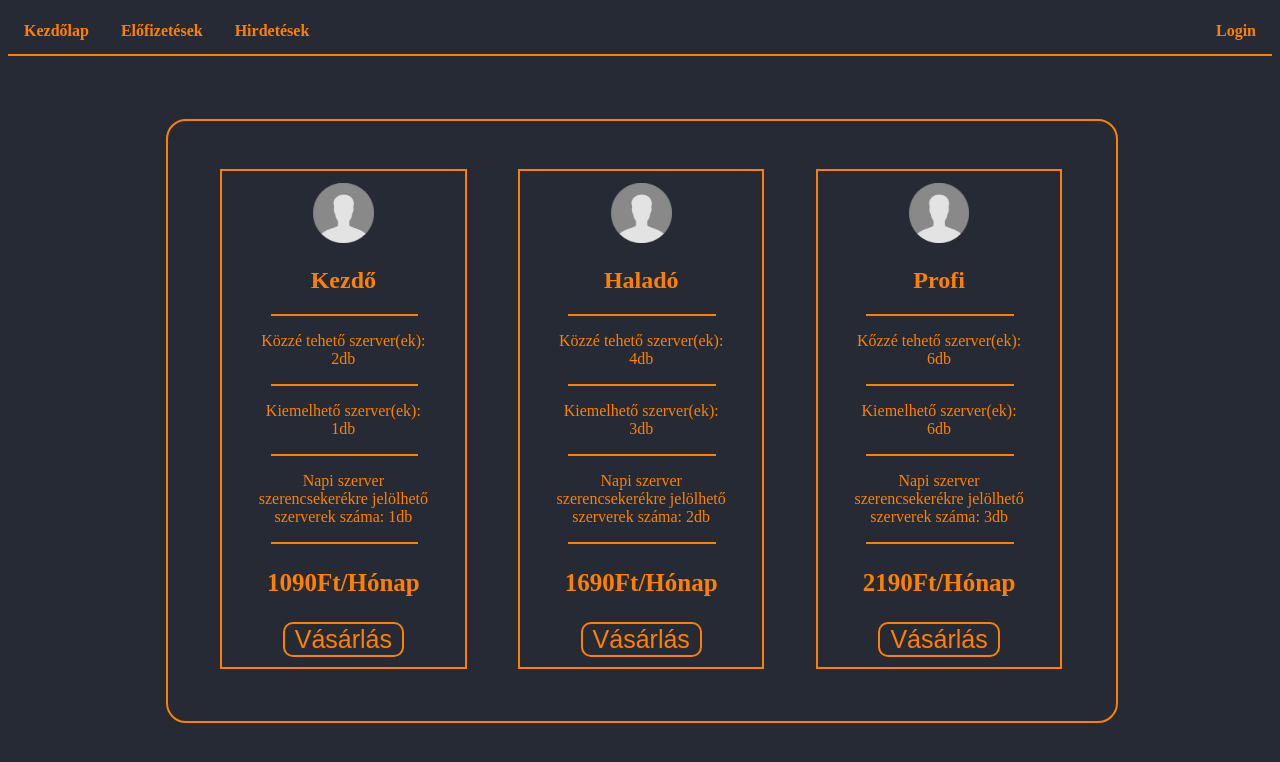
After one commit to Benceplays/Project-B, a PHP site: page /elofizetes/elofizetesek.html in a window 1280 px wide. The commit adds this page. Shown: the top 762 px of the page. Run offline with PHP 8.4, Linux system fonts and the light colour scheme.

Commit message:
par cucc

```diff
--- /dev/null
+++ b/elofizetes/elofizetesek.css
@@ -0,0 +1,111 @@
+body {
+    background-color: rgb(38, 42, 53);
+}
+
+.orange-text{
+    color: #ff8000;
+}
+.ul {
+    list-style-type: none;
+    margin: 0;
+    padding: 0;
+    overflow: hidden;
+    background-color:rgb(38, 42, 53);
+    border-bottom: #ff8000 2px solid;
+}
+
+.li {
+    float: left;
+}
+
+.li-a {
+    display: block;
+    color: #ff8000;
+    text-align: center;
+    padding: 14px 16px;
+    text-decoration: none;
+    font-weight: bold;
+}
+
+.li-a:hover {
+    background-color: #ff8000;
+    color: rgb(38, 42, 53);
+}
+
+::-webkit-scrollbar {
+    width: 9px;
+    }
+
+    ::-webkit-scrollbar-track {
+    background:  #141414;
+
+    }
+
+    ::-webkit-scrollbar-thumb {
+    background:  #ff8000;
+    border-radius: 5px;
+    }
+
+    ::-webkit-scrollbar-thumb:hover {
+    background:  #ff8000;
+    }
+.elofizetesekmain{
+    width: 75%;
+    height: 600px;
+    margin-left: 12.5%;
+    border: 2px solid #ff8000;
+    border-radius: 20px;
+    margin-top: 5%;
+}
+.kezdo{
+    width: 26%;
+    height: 500px;
+    margin-left: 5.5%;
+    margin-top: 5%;
+    border: 2px solid #ff8000;
+}
+.halado{
+        width: 26%;
+        height: 500px;
+        margin-left: 5%;
+        margin-top: 5%;
+        border: 2px solid #ff8000;
+}
+.profi{
+    width: 26%;
+    height: 500px;
+    margin-left: 5%;
+    margin-top: 5%;
+    border: 2px solid #ff8000;
+}
+.kozos{
+    display:inline-block;
+    box-sizing: border-box;
+}
+.kozosszoveg{
+    text-align: center;
+    color: #ff8000;
+    max-width: 75%;
+    margin-left: 12.5%;
+}
+.simplevonal{
+    width: 60%;
+    margin-left: 20%;
+    border: 1px solid #ff8000;
+    height: 0px;
+}
+.buybutton{
+    background-color: rgb(38, 42, 53);
+    color: #ff8000;
+    border: 2px solid #ff8000;
+    border-radius: 10px;
+    width: 50%;
+    height: auto;
+    font-size: 25px;
+    margin-left: 25%;
+}
+.buybutton:hover{
+    background-color: #ff8000;
+    color: rgb(38, 42, 53);
+
+}
--- /dev/null
+++ b/elofizetes/elofizetesek.html
@@ -0,0 +1,74 @@
+<!DOCTYPE html>
+<html lang="hu">
+<head>
+    <meta charset="UTF-8">
+    <meta name="viewport" content="width=device-width, initial-scale=1.0">
+    <title>Elofizetesek</title>
+    <link rel="stylesheet" href="elofizetesek.css">
+</head>
+<body>
+    <ul class="ul">
+        <li class="li" id="subki" ><a class="li-a" href="../index.html" id="adski">Kezdőlap</a></li>
+        <li class="li">
+          <ul style="padding: 0;" id="adski2"><a class="li-a" id="subscriber">Előfizetések</a>
+            <li id="sub-menu"  style="list-style-type: none; display: none; " ><a class="li-a">Level 1</a></li>
+            <li id="sub-menu2"  style="list-style-type: none;display: none; "><a class="li-a">Level 2</a></li>
+            <li id="sub-menu3" style="list-style-type: none;display: none; "><a class="li-a">Level 3</a></li>
+          </ul>
+        </li>
+
+        <li class="li" id="subki2">
+          <ul style="padding: 0;"><a class="li-a" id="ads" >Hirdetések</a>
+            <li id="ads-menu2"  style="list-style-type: none;display: none; "><a class="li-a">DC Szerver</a></li>
+            <li id="ads-menu3" style="list-style-type: none;display: none; "><a class="li-a">TS Szerver</a></li>
+            <li id="ads-menu1" style="list-style-type: none; display: none; float: left"><a class="li-a">Játékok</a></li>
+
+
+          </ul>
+        </li>
+        <li style="float: right;" id="subki3" ><a class="li-a" href="../login/login.html" id="adski3">Login</a></li>
+      </ul>
+       <div class="valamivonal" id="vonalvalami"></div>
+    <div class="elofizetesekmain">
+        <div class="kezdo kozos">
+            <img style="width: 25%;margin-left: 37.5%; margin-top: 5%;" src="img/upscale-245339439045212.png" alt="">
+            <h2 style="color: #ff8000; text-align:center;">Kezdő</h2>
+            <div class="simplevonal"></div>
+            <p class="kozosszoveg">Közzé tehető szerver(ek): 2db</p>
+            <div class="simplevonal"></div>
+            <p class="kozosszoveg">Kiemelhető szerver(ek): 1db</p>
+            <div class="simplevonal"></div>
+            <p class="kozosszoveg">Napi szerver szerencsekerékre jelölhető szerverek száma: 1db</p>
+            <div class="simplevonal"></div>
+            <p class="kozosszoveg" style="font-size: 25px; font-weight: bold;">1090Ft/Hónap</p>
+            <button class="buybutton">Vásárlás</button>
+        </div>
+        <div class="halado kozos">
+            <img style="width: 25%;margin-left: 37.5%; margin-top: 5%;" src="img/upscale-245339439045212.png" alt="">
+            <h2 style="color: #ff8000; text-align:center;">Haladó</h2>
+            <div class="simplevonal"></div>
+            <p class="kozosszoveg">Közzé tehető szerver(ek): 4db</p>
+            <div class="simplevonal"></div>
+            <p class="kozosszoveg">Kiemelhető szerver(ek): 3db</p>
+            <div class="simplevonal"></div>
+            <p class="kozosszoveg">Napi szerver szerencsekerékre jelölhető szerverek száma: 2db</p>
+            <div class="simplevonal"></div>
+            <p class="kozosszoveg" style="font-size: 25px; font-weight: bold;">1690Ft/Hónap</p>
+            <button class="buybutton">Vásárlás</button>
+        </div>
+        <div class="profi kozos">
+            <img style="width: 25%;margin-left: 37.5%; margin-top: 5%;" src="img/upscale-245339439045212.png" alt="">
+            <h2 style="color: #ff8000; text-align:center;">Profi</h2>
+            <div class="simplevonal"></div>
+            <p class="kozosszoveg">Kőzzé tehető szerver(ek): 6db</p>
+            <div class="simplevonal"></div>
+            <p class="kozosszoveg">Kiemelhető szerver(ek): 6db</p>
+            <div class="simplevonal"></div>
+            <p class="kozosszoveg">Napi szerver szerencsekerékre jelölhető szerverek száma: 3db</p>
+            <div class="simplevonal"></div>
+            <p class="kozosszoveg" style="font-size: 25px; font-weight: bold;">2190Ft/Hónap</p>
+            <button class="buybutton">Vásárlás</button>
+        </div>
+    </div>
+</body>
+</html>
--- a/server/server.html
+++ b/server/server.html
@@ -36,7 +36,7 @@
         <input class="newhirdetesinput" placeholder="A szerver neve" type="text" name="servername" style="width: 30%; margin-left:15% ;">
         <input class="newhirdetesinput orange" placeholder="A szever IP címe" type="text" name="serverip" id="" style="width: 30%; margin-left:5% ;">
         <input class="newhirdetesinput orange" placeholder="A szerver leírása" type="text" name="serverleiras" style="width: 80%; margin-left: 10%; margin-top:5%; height: 50%;">
-        <button>Hirdetes letrehozasa</button>
+        <button class="hirdetesbutton">Hirdetes letrehozasa</button>
     </div>
     </form>
 
```
Also changed, not shown: server/server.css (+16 -0 lines).
